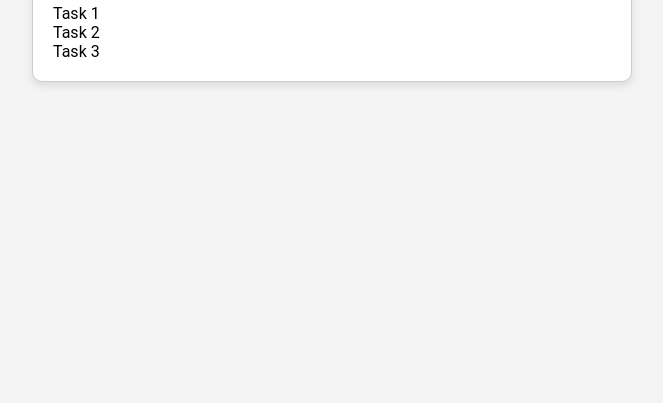
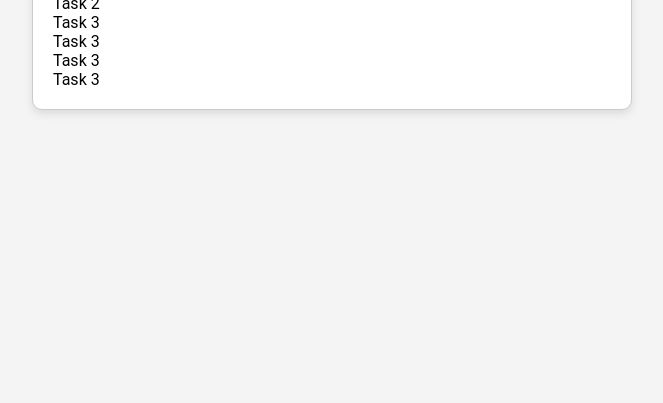
Before and after one commit to kovaltox/task-tracker, a plain HTML site: page index.html in a window 1280 px wide. Shown: the part 397-800 px from the top of the page, without its empty margins (308-971 px from the left). Drawn offline with Linux system fonts and the light colour scheme.

Commit message:
added tasks

```diff
--- a/index.html
+++ b/index.html
@@ -13,6 +13,9 @@
         <li>Task 1</li>
         <li>Task 2</li>
         <li>Task 3</li>
+        <li>Task 3</li>
+        <li>Task 3</li>
+        <li>Task 3</li>
       </ul>
     </div>
 
```
